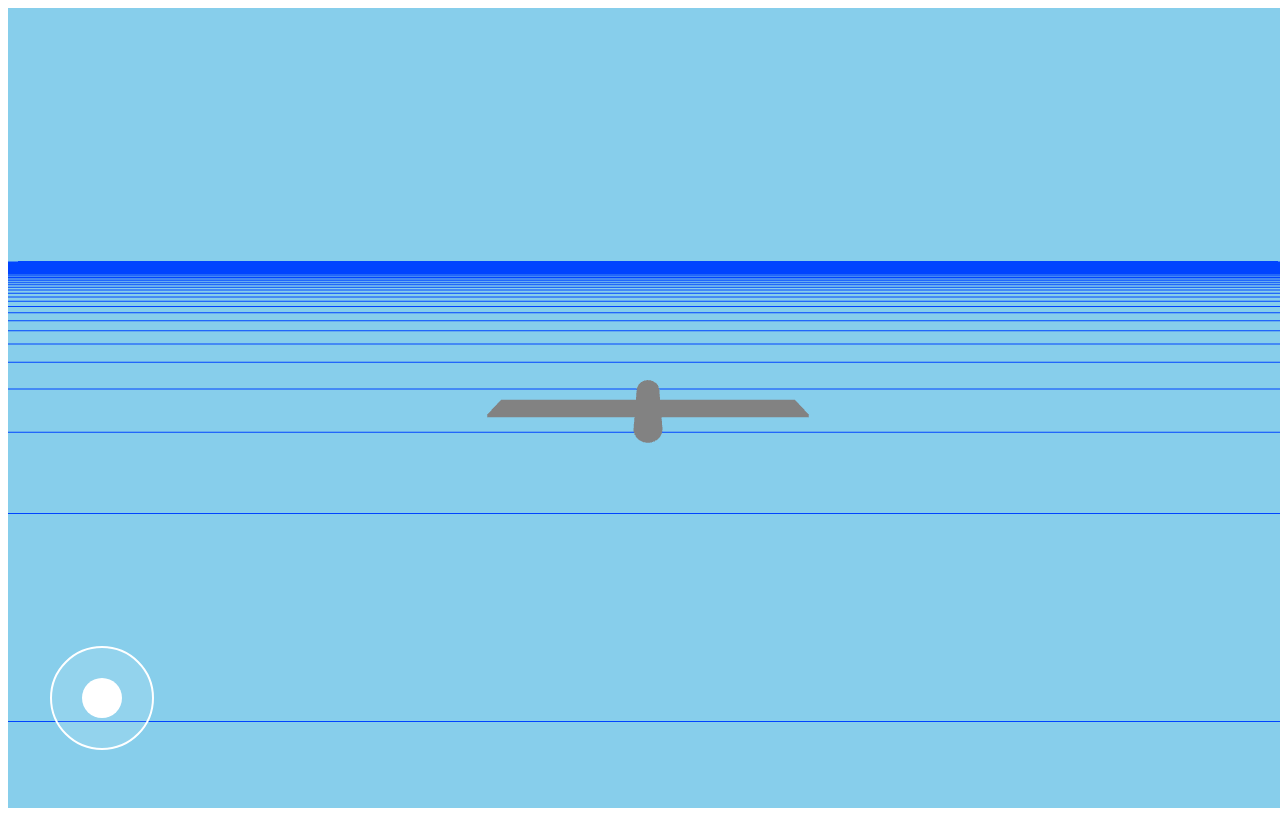
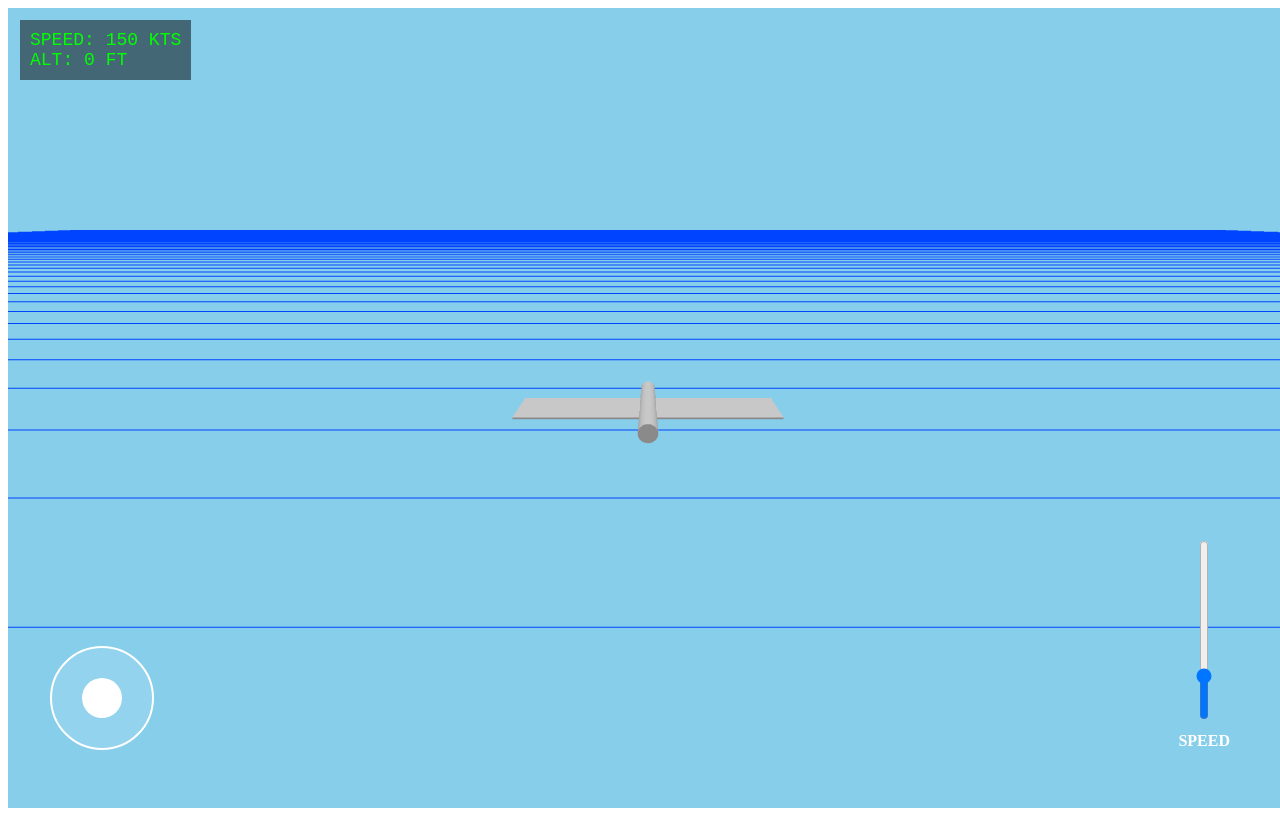
Before and after one commit to pritam0608059-stack/flight-sim-game, a Next.js app: page / in a window 1280 px wide. Built offline with nearby package versions, Linux system fonts and the light colour scheme.

Commit message:
Rename StableFlight to GeoFS_Fixed_Final
Refactor StableFlight component to GeoFS_Fixed_Final and enhance plane model with speed control.

```diff
--- a/app/page.js
+++ b/app/page.js
@@ -2,87 +2,93 @@
 import React, { useEffect, useRef, useState } from 'react';
 import * as THREE from 'three';
 
-export default function StableFlight() {
+export default function GeoFS_Fixed_Final() {
   const mountRef = useRef(null);
   const [joy, setJoy] = useState({ x: 0, y: 0 });
+  const [thr, setThr] = useState(1.5); // Speed Control State
   const moveRef = useRef({ x: 0, y: 0 });
   const planeRef = useRef(null);
 
   useEffect(() => {
     const scene = new THREE.Scene();
     scene.background = new THREE.Color(0x87ceeb);
-    const camera = new THREE.PerspectiveCamera(75, window.innerWidth / window.innerHeight, 0.1, 10000);
+    const camera = new THREE.PerspectiveCamera(75, window.innerWidth / window.innerHeight, 1, 10000);
     const renderer = new THREE.WebGLRenderer({ antialias: true });
     renderer.setSize(window.innerWidth, window.innerHeight);
     mountRef.current.appendChild(renderer.domElement);
 
-    // World & Lights
-    scene.add(new THREE.AmbientLight(0xffffff, 0.7));
-    scene.add(new THREE.GridHelper(10000, 100, 0xffffff, 0x0044ff));
+    scene.add(new THREE.AmbientLight(0xffffff, 0.8), new THREE.DirectionalLight(0xffffff, 1));
+    scene.add(new THREE.GridHelper(20000, 100, 0xffffff, 0x0044ff));
 
-    // Plane
+    // Realistic Plane Model
     const plane = new THREE.Group();
-    const body = new THREE.Mesh(new THREE.CylinderGeometry(0.5, 0.5, 5), new THREE.MeshStandardMaterial({ color: 0xffffff }));
+    const mat = new THREE.MeshStandardMaterial({ color: 0xffffff });
+    const body = new THREE.Mesh(new THREE.CylinderGeometry(0.5, 0.4, 7), mat);
     body.rotation.x = Math.PI / 2;
-    plane.add(body, new THREE.Mesh(new THREE.BoxGeometry(12, 0.1, 2), body.material));
+    plane.add(body, new THREE.Mesh(new THREE.BoxGeometry(14, 0.1, 3), mat));
     scene.add(plane);
-    plane.position.y = 100;
+    plane.position.y = 300;
     planeRef.current = plane;
 
     let yaw = 0;
     const animate = () => {
       requestAnimationFrame(animate);
       if (planeRef.current) {
-        // Fix: Smooth lerp for rotations to prevent sudden blue screen
+        // Strict Pitch/Roll limit to fix Blue Screen
         const p = THREE.MathUtils.clamp(moveRef.current.y * 0.4, -0.5, 0.5);
         const r = -moveRef.current.x * 0.6;
-        yaw -= moveRef.current.x * 0.01;
+        yaw -= moveRef.current.x * 0.015;
 
         planeRef.current.rotation.set(p, yaw, r);
-        planeRef.current.translateZ(-1.5);
+        planeRef.current.translateZ(-thr); // Speed using Throttle
 
-        // Fixed Camera Follow (No Lerp to avoid losing the plane)
-        const offset = new THREE.Vector3(0, 6, 18).applyMatrix4(planeRef.current.matrixWorld);
-        camera.position.copy(offset);
+        // Hard Camera Follow: Plane se 25 units peeche (Blue screen se door)
+        const camPos = new THREE.Vector3(0, 10, 25).applyMatrix4(planeRef.current.matrixWorld);
+        camera.position.copy(camPos);
         camera.lookAt(planeRef.current.position);
       }
       renderer.render(scene, camera);
     };
     animate();
     return () => { if(mountRef.current) mountRef.current.innerHTML = ""; };
-  }, []);
+  }, [thr]); // Re-run if throttle changes
 
-  const handleTouch = (e) => {
-    // Safety check to prevent instant jump
+  const handleJoy = (e) => {
     const t = e.touches;
     const rect = e.currentTarget.getBoundingClientRect();
-    const centerX = rect.left + rect.width / 2;
-    const centerY = rect.top + rect.height / 2;
-
-    const dx = t.clientX - centerX;
-    const dy = t.clientY - centerY;
+    const dx = t.clientX - (rect.left + rect.width / 2);
+    const dy = t.clientY - (rect.top + rect.height / 2);
     const lim = 40;
     const d = Math.sqrt(dx*dx + dy*dy);
-
-    if (d === 0) return; // Prevent division by zero
-
+    if (d === 0) return;
     const nx = d > lim ? (dx/d)*lim : dx;
     const ny = d > lim ? (dy/d)*lim : dy;
-
     setJoy({ x: nx, y: ny });
     moveRef.current = { x: nx / lim, y: ny / lim };
   };
 
   return (
-    <div style={{ width: '100vw', height: '100vh', touchAction: 'none', background: '#000' }}>
+    <div style={{ width: '100vw', height: '100vh', touchAction: 'none', background: '#000', overflow: 'hidden' }}>
       <div ref={mountRef} />
 
-      {/* Joystick Area */}
-      <div
-        onTouchMove={handleTouch}
-        onTouchEnd={() => { setJoy({x:0,y:0}); moveRef.current={x:0,y:0} }}
+      {/* Flight HUD */}
+      <div style={{ position: 'absolute', top: '20px', left: '20px', color: '#0f0', fontFamily: 'monospace', fontSize: '18px', background: 'rgba(0,0,0,0.5)', padding: '10px' }}>
+        SPEED: {Math.round(thr * 100)} KTS<br/>
+        ALT: {planeRef.current ? Math.round(planeRef.current.position.y) : 0} FT
+      </div>
+
+      {/* JOYSTICK */}
+      <div onTouchMove={handleJoy} onTouchEnd={() => {setJoy({x:0,y:0}); moveRef.current={x:0,y:0}}}
         style={{ position: 'absolute', bottom: '50px', left: '50px', width: '100px', height: '100px', borderRadius: '50%', border: '2px solid white', background: 'rgba(255,255,255,0.1)' }}>
         <div style={{ width: '40px', height: '40px', background: 'white', borderRadius: '50%', position: 'absolute', left: '30px', top: '30px', transform: `translate(${joy.x}px, ${joy.y}px)` }} />
+      </div>
+
+      {/* SPEED CONTROL (THROTTLE) */}
+      <div style={{ position: 'absolute', bottom: '50px', right: '50px', display: 'flex', flexDirection: 'column', alignItems: 'center' }}>
+        <input type="range" min="0.5" max="5.0" step="0.1" value={thr} orient="vertical"
+          onChange={(e) => setThr(parseFloat(e.target.value))}
+          style={{ appearance: 'slider-vertical', width: '40px', height: '180px' }} />
+        <span style={{ color: 'white', marginTop: '10px', fontWeight: 'bold' }}>SPEED</span>
       </div>
     </div>
   );
```
